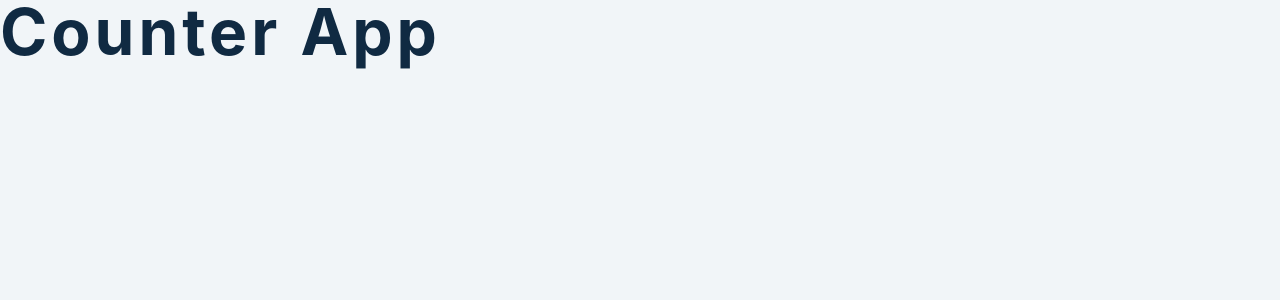
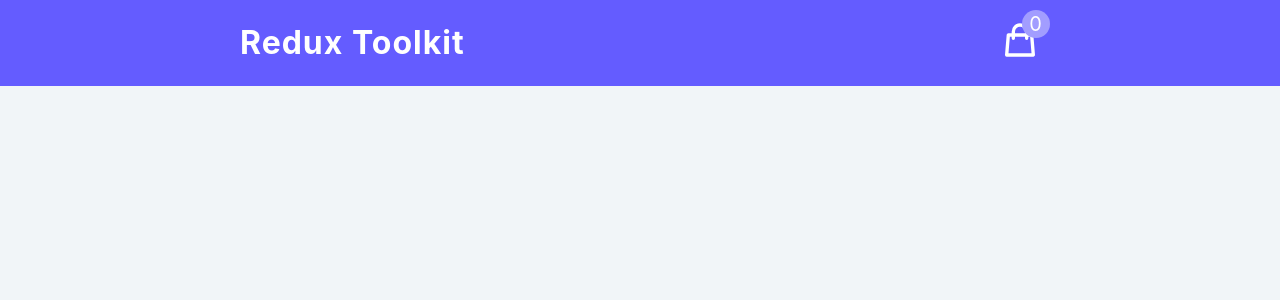
Before and after one commit to MarcinPardaSTX/redux-app, a React (Create React App) app: page / in a window 1280 px wide. Shown: the top 300 px of the page. Built offline with nearby package versions, Linux system fonts and the light colour scheme.

Commit message:
create Navbar component

```diff
--- a/src/App.js
+++ b/src/App.js
@@ -1,8 +1,10 @@
+import { Navbar } from './components/Navbar';
+
 function App() {
   return (
-    <div>
-      <h1>Counter App</h1>
-    </div>
+    <main>
+      <Navbar />
+    </main>
   );
 }
 
--- /dev/null
+++ b/src/components/Navbar.jsx
@@ -0,0 +1,19 @@
+import { CartIcon } from '../icons';
+
+import React from 'react';
+
+export const Navbar = () => {
+  return (
+    <nav>
+      <div className="nav-center">
+        <h3>Redux toolkit</h3>
+        <div className="nav-container">
+          <CartIcon />
+          <div className="amount-container">
+            <p className="total-amount">0</p>
+          </div>
+        </div>
+      </div>
+    </nav>
+  );
+};
```
